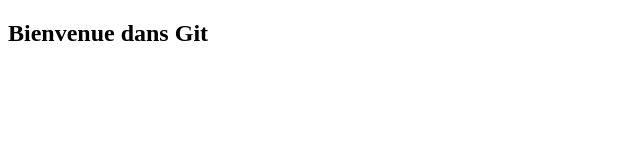
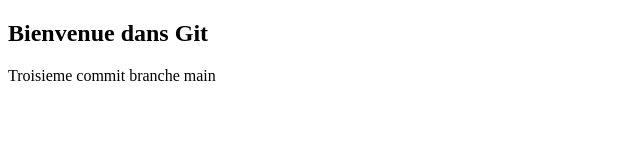
Before and after one commit to nizar-maatoug/site-web, a plain HTML site: page index.html in a window 1280 px wide. Shown: the whole page, without its empty margins (0-640 px from the left). Drawn offline with Linux system fonts and the light colour scheme.

Commit message:
troisieme commit branch main

```diff
--- a/index.html
+++ b/index.html
@@ -11,5 +11,6 @@
     <div class="container">
         <h2>Bienvenue dans Git</h2>
     </div>
+    <div>Troisieme commit branche main</div>
 </body>
 </html>
```
